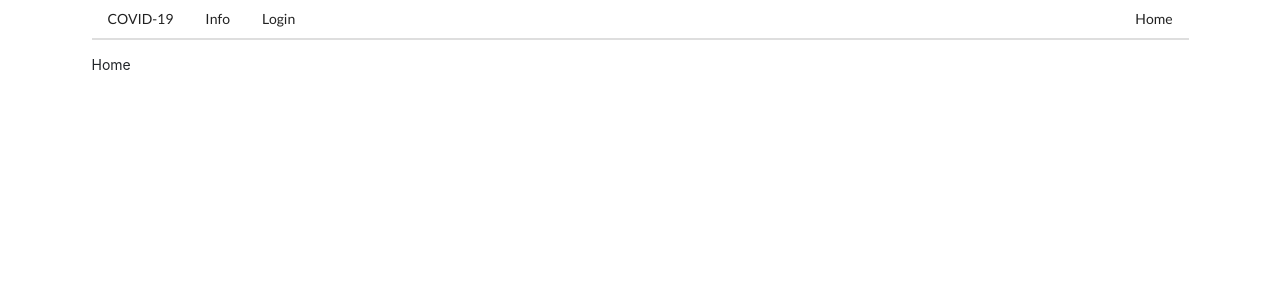
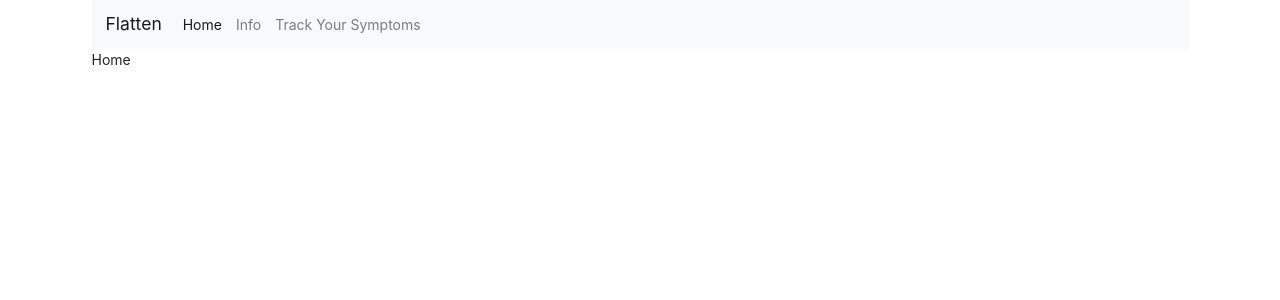
Before and after one commit to yifeiz/covid-19-frontend, a React (Create React App) app: page / in a window 1280 px wide. Shown: the top 300 px of the page. Built offline with nearby package versions, Linux system fonts and the light colour scheme.

Commit message:
responsive nav bar with reactstrap

```diff
--- a/package.json
+++ b/package.json
@@ -7,12 +7,14 @@
     "@testing-library/react": "^9.5.0",
     "@testing-library/user-event": "^7.2.1",
     "axios": "^0.19.2",
+    "bootstrap": "^4.4.1",
     "lodash": "^4.17.15",
     "react": "^16.13.0",
     "react-dom": "^16.13.0",
     "react-redux": "^7.2.0",
     "react-router-dom": "^5.1.2",
     "react-scripts": "3.4.0",
+    "reactstrap": "^8.4.1",
     "redux": "^4.0.5",
     "redux-form": "^8.3.1",
     "redux-thunk": "^2.3.0"
--- a/src/components/Header.js
+++ b/src/components/Header.js
@@ -1,25 +1,62 @@
 import React from "react";
-import { Link } from "react-router-dom";
+import { NavLink as RRNavLink } from "react-router-dom";
+import {
+  Collapse,
+  Navbar,
+  NavbarToggler,
+  NavbarBrand,
+  Nav,
+  NavItem,
+  NavLink
+} from "reactstrap";
 
-const Header = () => {
-  return (
-    <div className="ui secondary pointing menu">
-      <Link to="/" className="item">
-        COVID-19
-      </Link>
-      <Link to="/Info" className="item">
-        Info
-      </Link>
-      <Link to="/login" className="item">
-        Login
-      </Link>
-      <div className="right menu">
-        <Link to="/" className="item">
-          Home
-        </Link>
-      </div>
-    </div>
-  );
-};
+class Header extends React.Component {
+  state = { isOpen: false };
+
+  toggle = () => {
+    this.setState({ isOpen: !this.state.isOpen });
+  };
+
+  renderNav() {
+    return (
+      <Navbar color="light" light expand="md">
+        <NavbarBrand href="/">Flatten</NavbarBrand>
+        <NavbarToggler onClick={this.toggle} />
+        <Collapse isOpen={this.state.isOpen} navbar>
+          <Nav className="mr-auto" navbar>
+            <NavItem>
+              <NavLink tag={RRNavLink} exact to="/" activeClassName="active">
+                Home
+              </NavLink>
+            </NavItem>
+            <NavItem>
+              <NavLink
+                tag={RRNavLink}
+                exact
+                to="/Info"
+                activeClassName="active"
+              >
+                Info
+              </NavLink>
+            </NavItem>
+            <NavItem>
+              <NavLink
+                tag={RRNavLink}
+                exact
+                to="/track-your-symptoms"
+                activeClassName="active"
+              >
+                Track Your Symptoms
+              </NavLink>
+            </NavItem>
+          </Nav>
+        </Collapse>
+      </Navbar>
+    );
+  }
+  render() {
+    return <div>{this.renderNav()}</div>;
+  }
+}
 
 export default Header;
--- a/src/index.js
+++ b/src/index.js
@@ -6,6 +6,7 @@ import reduxThunk from "redux-thunk";
 
 import App from "./components/App";
 import reducers from "./reducers";
+import "bootstrap/dist/css/bootstrap.css";
 
 const composeEnhancers = window.__REDUX_DEVTOOLS_EXTENSION_COMPOSE__ || compose;
 const store = createStore(
```
Also changed, not shown: 1 other file (tests, documents, lock files or other folders).
